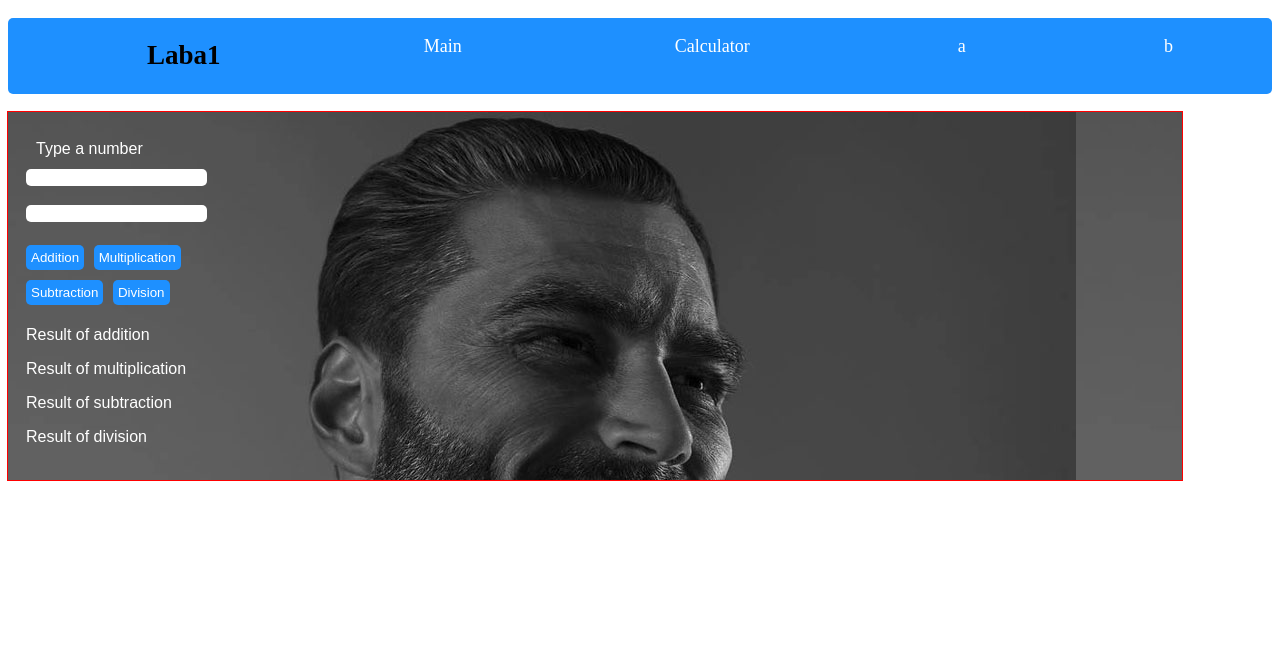
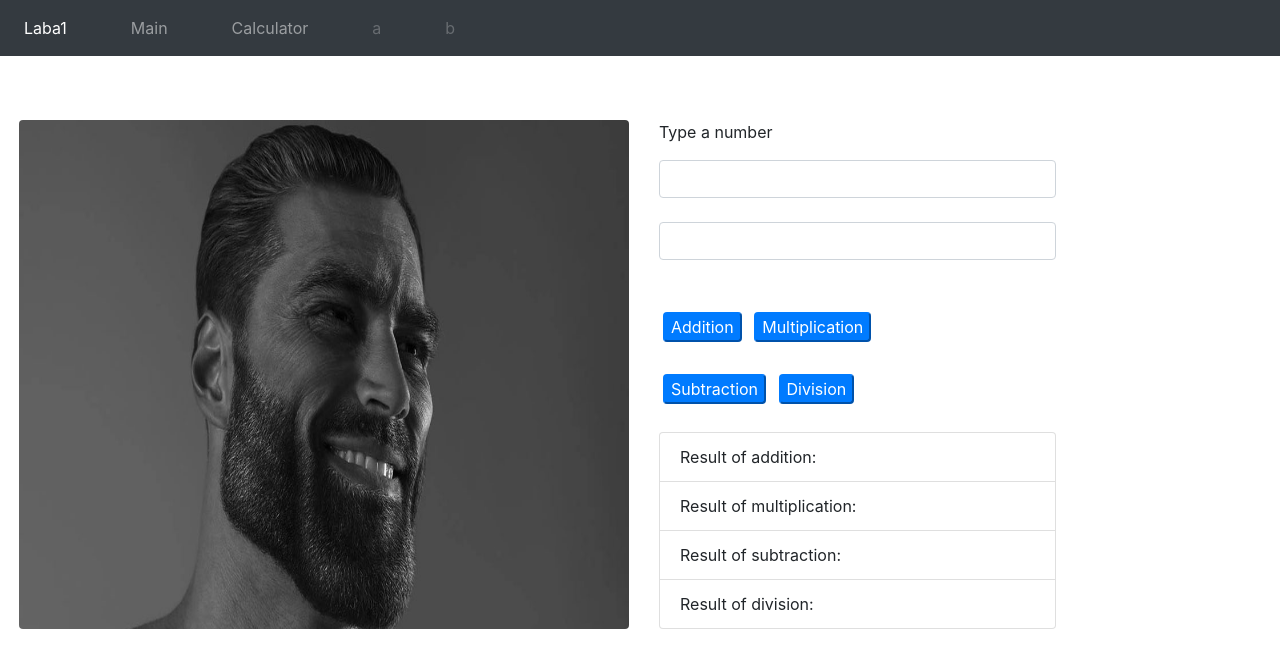
Before and after one commit to WebTechCNU/VitaliiNykyforiak, a plain HTML site: page calculator.html in a window 1280 px wide. Drawn offline with nearby package versions, Linux system fonts and the light colour scheme.

Commit message:
bootstrap added

```diff
--- a/calculator.html
+++ b/calculator.html
@@ -1,58 +1,93 @@
 <!DOCTYPE html>
 <html>
+
 <head>
     <meta charset="UTF-8" />
     <meta http-equiv="X-UA-Compatible" content="IE=edge" />
     <meta name="viewport" content="width=device-width, initial-scale=1.0" />
     <link rel="stylesheet" href="./styles.css" />
+
+    <!-- Ці лінки потрібні для роботи з Bootstrap -->
+    <link rel="stylesheet" href="https://cdn.jsdelivr.net/npm/bootstrap@4.6.2/dist/css/bootstrap.min.css">
+    <script src="https://cdn.jsdelivr.net/npm/jquery@3.6.3/dist/jquery.slim.min.js"></script>
+    <script src="https://cdn.jsdelivr.net/npm/popper.js@1.16.1/dist/umd/popper.min.js"></script>
+    <script src="https://cdn.jsdelivr.net/npm/bootstrap@4.6.2/dist/js/bootstrap.bundle.min.js"></script>
+
 </head>
+
 <body>
     <div>
-            <nav class="nav-links">
-                <ul class="nav-list">
-                    <h2 class="head-words">Laba1</h2>
-                    <p class="nav-link"><a href="index.html">Main</a></p>
-                    <p class="nav-link"><a href="calculator.html">Calculator</a></p>
-                    <p class="nav-link">a</p>
-                    <p class="nav-link">b</p>
+        <nav class="navbar navbar-expand-sm bg-dark navbar-dark">
+            <ul class="navbar-nav">
+                <li class="nav-item active">
+                    <a class="nav-link" href="index.html">Laba1</a>
+                </li>
+                <li class="nav-item ml-5">
+                    <a class="nav-link" href="index.html">Main</a>
+                </li>
+                <li class="nav-item ml-5">
+                    <a class="nav-link" href="calculator.html">Calculator</a>
+                </li>
+                <li class="nav-item ml-5">
+                    <a class="nav-link disabled" href="#">a</a>
+                </li>
+                <li class="nav-item ml-5">
+                    <a class="nav-link disabled" href="#">b</a>
+                </li>
             </ul>
         </nav>
+    </div>
 
+    <div class="container-fluid ml-1 mt-5 pt-3">
+        <div class="row">
+            <div class="col col-xl-6">
+                <img class="rounded img-fluid h-100" src="gigachad.jpg" alt="Smile">
             </div>
-        <div class="main-block">
-            <div class="workspace">
+
+            <div class="col col-xl-4">
+                <p class="question">Type a number</p>
+
+                <div>
+                    <input class="rounded form-control" id="input-a" type="number" />
+                </div>
+                <br />
+
+                <div>
+                    <input class="rounded form-control" id="input-b" type="number" />
+                </div>
+                <br />
 
 
-                <p class="question">Type a number</p>
-
-                <div class="input">
-                    <input id="input-a" type="number" />
-                </div>
-                <br/>
-
-                <div>
-                <input id="input-b" type="number"/>
-                </div>
-                <br/>
-                <div class="add-multi-btns">
-                    <button class="btn" id="adding-button">Addition</button>
-                    <button class="btn" id="multi-button">Multiplication</button>
+                <div class="add-multi-btns mt-4">
+                    <button class="btn-primary rounded m-1" id="adding-button">Addition</button>
+                    <button class="btn-primary rounded m-1" id="multi-button">Multiplication</button>
                 </div>
 
-                <div class="subtr-divi-btns">
-                    <button class="btn" id="subtr-button">Subtraction</button>
-                    <button class="btn" id="divi-button">Division</button>
+                <div class="subtr-divi-btns mt-4">
+                    <button class="btn-primary rounded m-1" id="subtr-button">Subtraction</button>
+                    <button class="btn-primary rounded m-1" id="divi-button">Division</button>
                 </div>
 
-                <div class="results">
-                    <p class="add-res">Result of addition</p>
-                    <p class="multi-res">Result of multiplication</p>
-                    <p class="subtr-res">Result of subtraction</p>
-                    <p class="divi-res">Result of division</p>
+
+                <div class="results list-group mt-4">
+                    <div class="list-group-item">
+                        <span>Result of addition: </span><span class="add-res"></span>
+                    </div>
+                    <div class="list-group-item">
+                        <span>Result of multiplication: </span><span class="multi-res"></span>
+                    </div>
+                    <div class="list-group-item">
+                        <span>Result of subtraction: </span><span class="subtr-res"></span>
+                    </div>
+                    <div class="list-group-item">
+                        <span>Result of division: </span><span class="divi-res"></span>
+                    </div>
+                </div>
+            </div>
         </div>
     </div>
 
-          </div>
     <script src="./count.js"></script>
 </body>
+
 </html>
--- a/styles.css
+++ b/styles.css
@@ -1,85 +1,3 @@
-.head-words {
-    display: flex;
-    justify-content: space-around;
-    align-items: center;
-    color: black;
-}
-
-html body {
-    height: 100%;
-}
-
-.main-block {
-    /* height: 550px; */
-    /* width: 950px;  */
-    padding: 18px;
-    /* margin: 30px auto; */
-    outline: 1px solid red;
-    background-image: url("gigachad.jpg");
-    font-family: Arial;
-    width: 90%;
-    height: 90%;
-}
-
-.results {
-    display: inline;
-    justify-content: space-around;
-    align-items: center;
-    color: white;
-}
-
-.question {
-    margin: 10px;
-    color: white;
-}
-
-.btns {
-    display: flex;
-    justify-content: space-around;
-    align-items: stretch;
-}
-
-.nav-list {
-    font-family: 'Montserrat', serif;
-    font-size: 18px;
-    display: flex;
-    justify-content: space-around;
-    align-items: stretch ;
-    color: white;
-
-}
-
-a {
-    /* color: red;
-    background-color: rgba(0, 0, 0, 0.5);
-    text-decoration: none;
-    direction: none; */
-    background-color: dodgerblue;
-    color: white;
-    padding: 5px;
-    border: 0px;
-    border-radius: 5px;
-    margin: 5px;
-    margin-left: 0px;
-    text-decoration: none;
-}
-
-.btn{
-    background-color: dodgerblue;
-    color: white;
-    padding: 5px;
-    border: 0px;
-    border-radius: 5px;
-    margin: 5px;
-    margin-left: 0px;
-}
-
-input {
-    border-radius: 5px;
-    border: 0px;
-}
-
-nav{
-    background-color: dodgerblue;
-    border-radius: 5px;
-}
+/* html, body{
+    height: 80%
+} */
```
Also changed, not shown: index.html (+40 -10 lines). Lines whose indentation alone changed are shown as unchanged.
